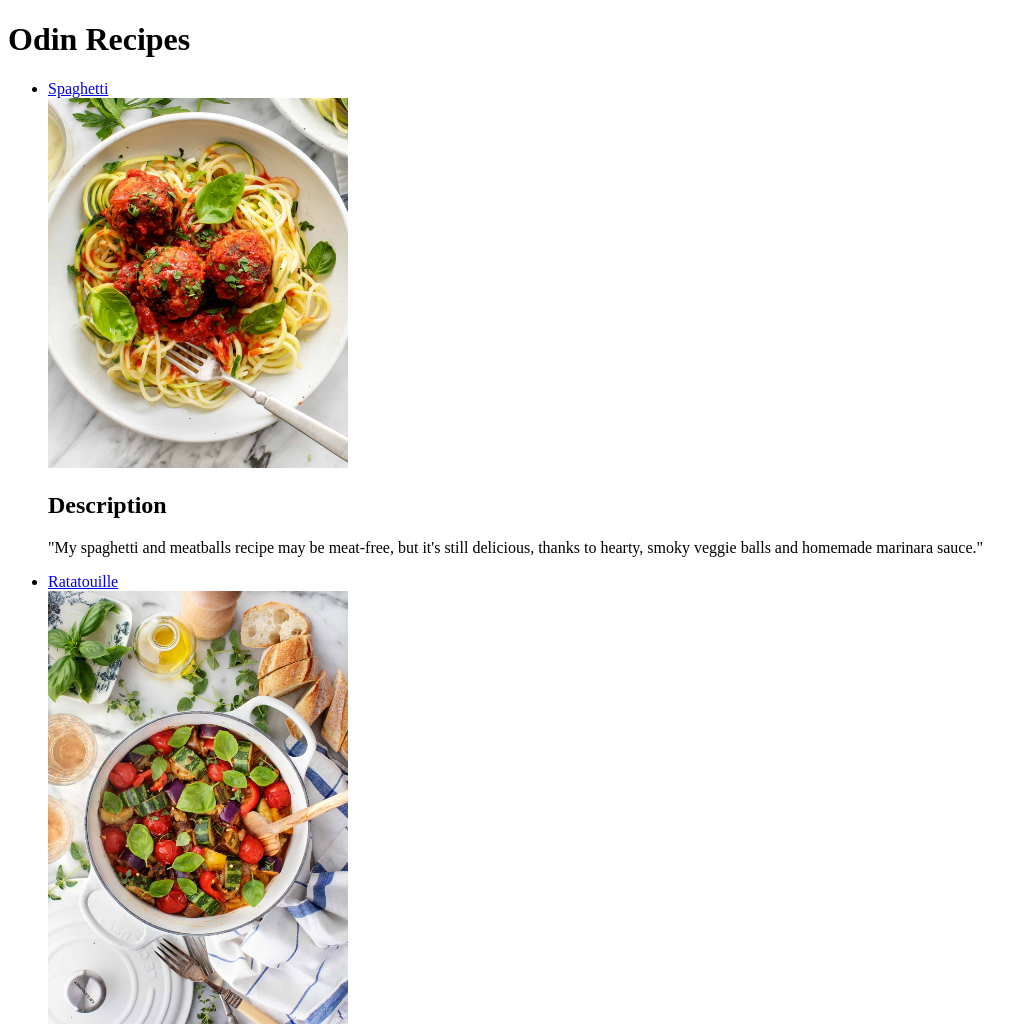
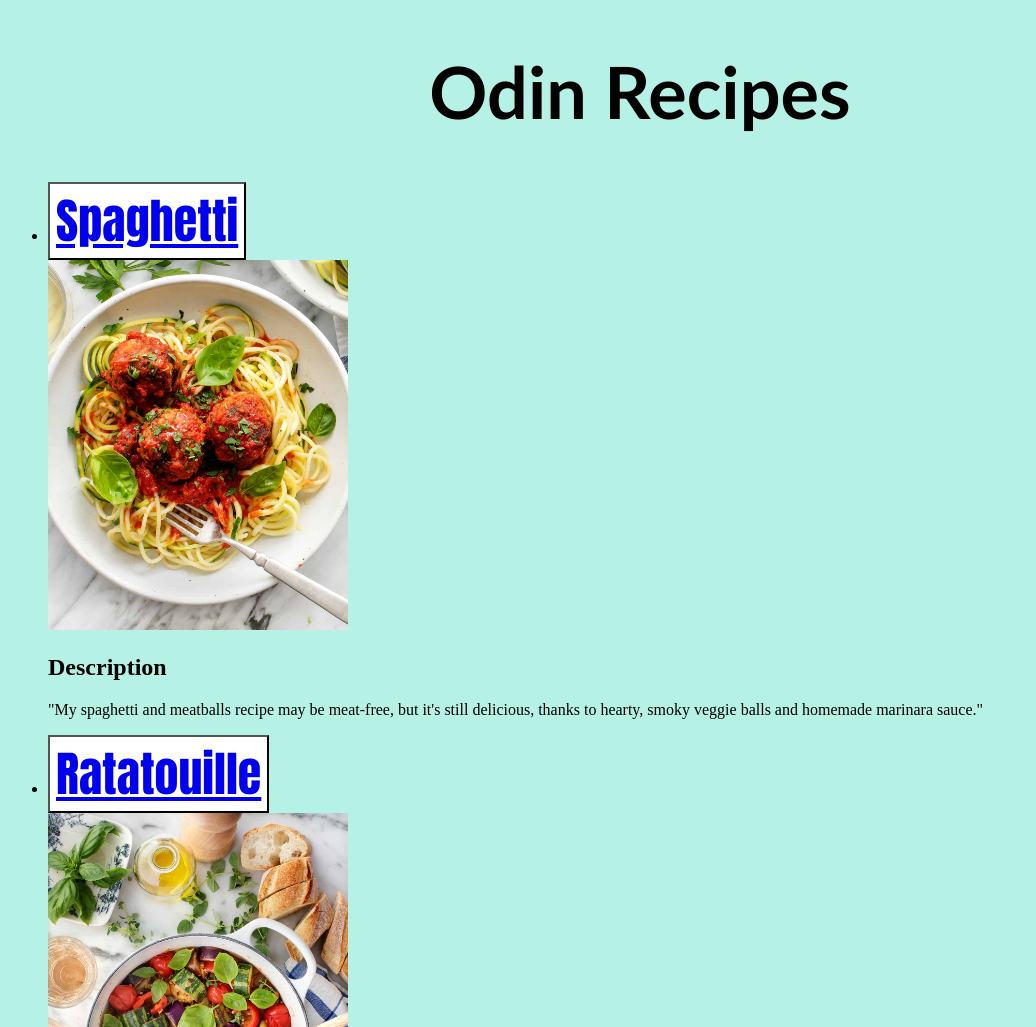
Before and after one commit to joshua112398/odin-recipes, a plain HTML site: page index.html in a window 1280 px wide. Shown: the top 1027 px of the page, without its empty margins (0-1036 px from the left). Drawn offline with Linux system fonts and the light colour scheme.

Commit message:
Add CSS stylesheets for all website pages

```diff
--- /dev/null
+++ b/css/recipe.css
@@ -0,0 +1,19 @@
+html {
+    background-color: rgb(182, 241, 229);
+}
+
+a {
+    font-size: 48px;
+    font-family: Impact, Haettenschweiler, 'Arial Narrow Bold', sans-serif;
+    text-align: center;
+}
+
+button {
+    background-color: white;
+}
+
+h1 {
+    font-size: 72px;
+    font-family: 'Gill Sans', 'Gill Sans MT', Calibri, 'Trebuchet MS', sans-serif;
+    text-align: center;
+}
--- a/index.html
+++ b/index.html
@@ -4,22 +4,23 @@
     <head>
         <meta charset="UTF-8">
         <title>Odin Recipes</title>
+        <link rel="stylesheet" href="css/recipe.css">
     </head>
 
     <body>
         <h1>Odin Recipes</h1>
         <ul>
-            <li><a href="recipes/spaghetti.html">Spaghetti</a></li>
+            <li><button><a href="recipes/spaghetti.html">Spaghetti</a></button></li>
             <img src="images/spaghetti-and-meatballs.jpg" alt="Spaghetti" width="300">
             <h2>Description</h2>
             <p>"My spaghetti and meatballs recipe may be meat-free, but it's still delicious, thanks to hearty, smoky veggie balls and homemade marinara sauce."</p>
 
-            <li><a href="recipes/ratatouille.html">Ratatouille</a></li>
+            <li><button><a href="recipes/ratatouille.html">Ratatouille</a></button></li>
             <img src="images/ratatouille-recipe.jpg" alt="Ratatouille" width="300">
             <h2>Description</h2>
             <p>Bright, flavorful, and flecked with herbs, this ratatouille recipe showcases summer produce at its best. Enjoy it with your favorite rosé and good bread!</p>
 
-            <li><a href="recipes/tomato-basil-soup.html">Tomato Basil Soup</a></li>
+            <li><button><a href="recipes/tomato-basil-soup.html">Tomato Basil Soup</a></button></li>
             <img src="images/tomato-basil-soup-recipe.jpg" alt="Tomato Basil Soup" width="300">
             <h2>Description</h2>
             <p>Cozy up with a steaming bowl of homemade tomato basil soup! Made with fresh tomatoes and basil, this recipe is easy, nourishing, and delicious.</p>
```
Also changed, not shown: recipes/ratatouille.html (+1 -0 lines), recipes/spaghetti.html (+1 -0 lines), recipes/tomato-basil-soup.html (+1 -0 lines).
